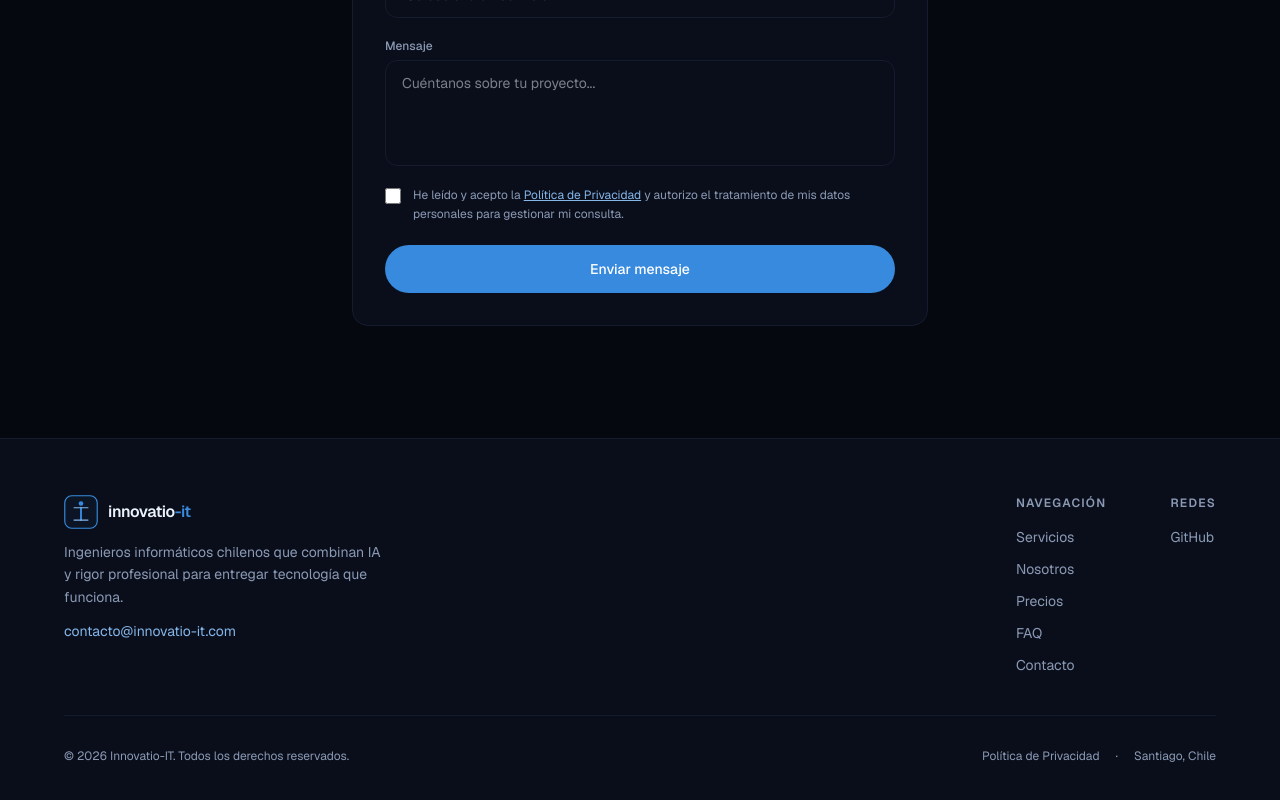
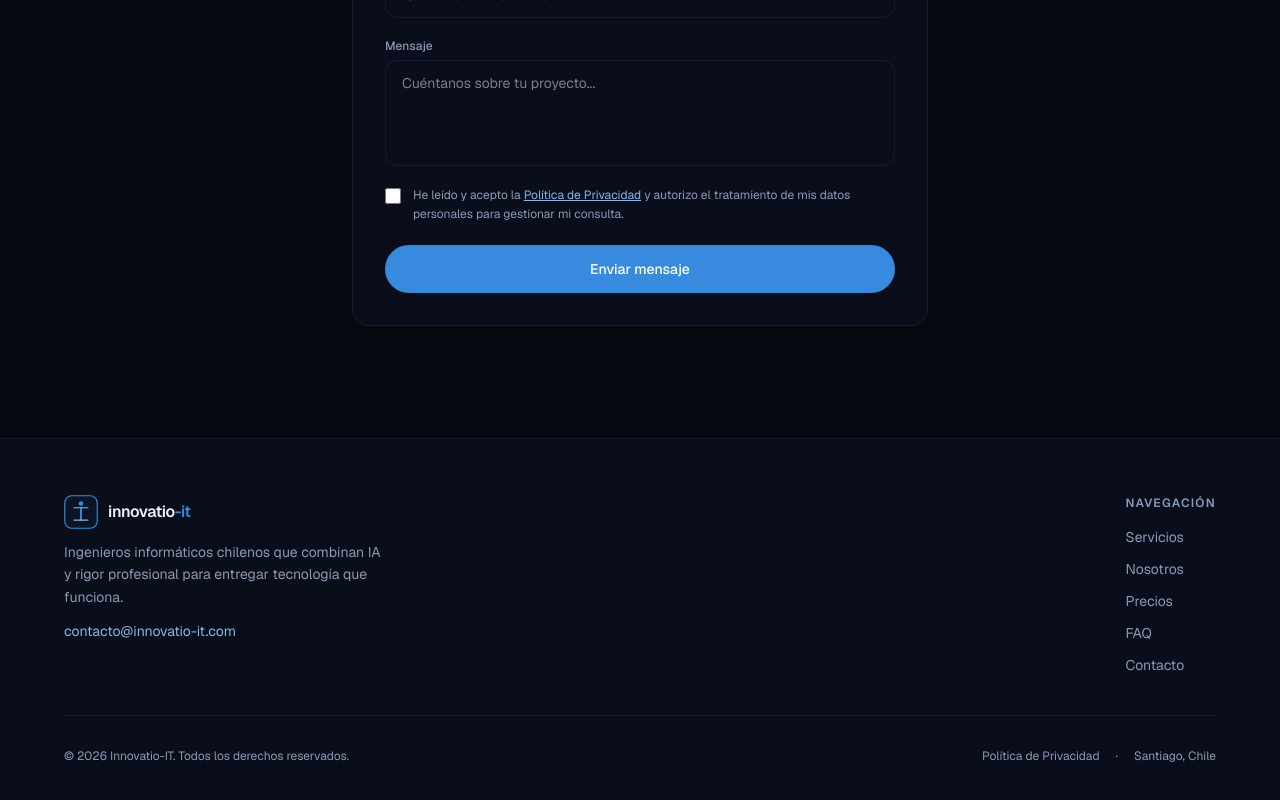
Before and after one commit to Felipe-Innovatio/landing-innovatio, a Next.js app: page / in a window 1280 px wide. Shown: the part 6488-7288 px from the top of the page. Built offline with nearby package versions, Linux system fonts and the light colour scheme; no server answers.

Commit message:
chore: remover sección redes del footer hasta tener presencia activa

```diff
--- a/src/components/layout/Footer.tsx
+++ b/src/components/layout/Footer.tsx
@@ -9,9 +9,6 @@ const links = [
   { label: "Contacto", href: "#contacto" },
 ];
 
-const socials = [
-  { label: "GitHub", href: "https://github.com/Felipe-Innovatio" },
-];
 
 export default function Footer() {
   return (
@@ -56,25 +53,6 @@ export default function Footer() {
               </nav>
             </div>
 
-            <div>
-              <p className="text-xs font-semibold uppercase tracking-widest mb-4" style={{ color: "var(--muted)" }}>
-                Redes
-              </p>
-              <div className="flex flex-col gap-3">
-                {socials.map((s) => (
-                  <a
-                    key={s.label}
-                    href={s.href}
-                    target="_blank"
-                    rel="noopener noreferrer"
-                    className="text-sm transition-opacity hover:opacity-80"
-                    style={{ color: "var(--muted)" }}
-                  >
-                    {s.label}
-                  </a>
-                ))}
-              </div>
-            </div>
           </div>
         </div>
 
```
